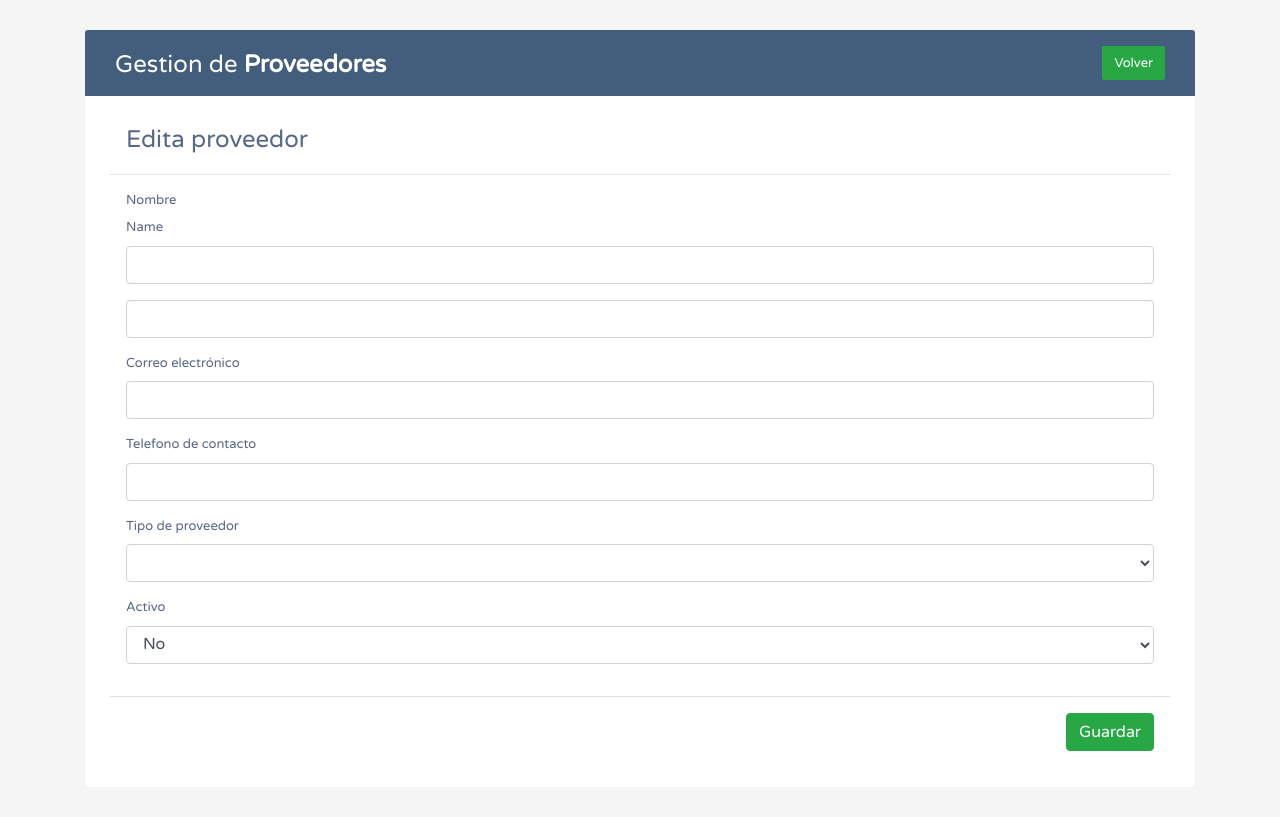
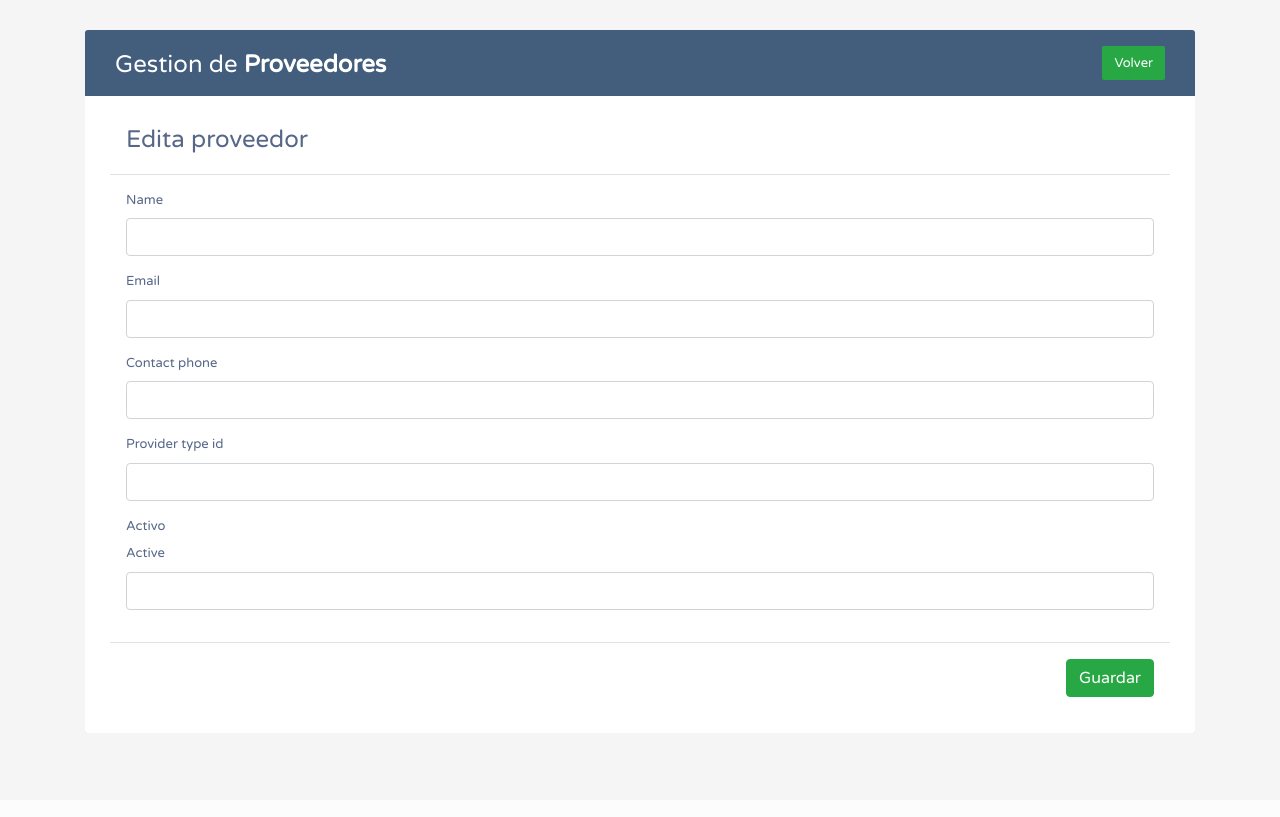
Before and after one commit to jordi5107/practica-vpt, a Symfony app: template templates/provider/edit.html.twig in a window 1280 px wide. After the commit the page ends 733 px from the top, so only its background shows below. Run offline with Twig, Linux system fonts and the light colour scheme; the template is opened without the code that fills it, so the values that code supplies are empty; form fields are guessed from the names that the template uses; some libraries are stand-ins or nearby versions.

Commit message:
feat: edit working and fixes

```diff
--- a/migrations/Version20231106214222.php
+++ b/migrations/Version20231107134954.php
@@ -10,7 +10,7 @@ use Doctrine\Migrations\AbstractMigration;
 /**
  * Auto-generated Migration: Please modify to your needs!
  */
-final class Version20231106214222 extends AbstractMigration
+final class Version20231107134954 extends AbstractMigration
 {
     public function getDescription(): string
     {
@@ -20,7 +20,7 @@ final class Version20231106214222 extends AbstractMigration
     public function up(Schema $schema): void
     {
         // this up() migration is auto-generated, please modify it to your needs
-        $this->addSql('CREATE TABLE provider (id INT AUTO_INCREMENT NOT NULL, name VARCHAR(255) NOT NULL, email VARCHAR(255) NOT NULL, contact_phone INT NOT NULL, provider_type BIGINT NOT NULL, active TINYINT(1) NOT NULL, created_at DATE NOT NULL, updated_at DATE NOT NULL, PRIMARY KEY(id)) DEFAULT CHARACTER SET utf8 COLLATE `utf8_unicode_ci` ENGINE = InnoDB');
+        $this->addSql('CREATE TABLE provider (id INT AUTO_INCREMENT NOT NULL, name VARCHAR(255) NOT NULL, email VARCHAR(255) NOT NULL, contact_phone INT NOT NULL, provider_type_id BIGINT NOT NULL, active TINYINT(1) NOT NULL, created_at DATE NOT NULL, updated_at DATE NOT NULL, PRIMARY KEY(id)) DEFAULT CHARACTER SET utf8 COLLATE `utf8_unicode_ci` ENGINE = InnoDB');
         $this->addSql('CREATE TABLE provider_type (id INT AUTO_INCREMENT NOT NULL, name VARCHAR(255) NOT NULL, PRIMARY KEY(id)) DEFAULT CHARACTER SET utf8 COLLATE `utf8_unicode_ci` ENGINE = InnoDB');
     }
 
--- a/templates/provider/edit.html.twig
+++ b/templates/provider/edit.html.twig
@@ -12,35 +12,38 @@
                             <h2>Gestion de <b>Proveedores</b></h2>
                         </div>
                         <div class="col-sm-6">
-                            <a href="{{path('list')}}" class="btn btn-success"><span>Volver</span></a>
+                            <a href="{{path('homepage')}}" class="btn btn-success"><span>Volver</span></a>
                         </div>
                     </div>
                 </div>
-                <!-- <form action="{{ path('edit', { 'id' : provider.id })}}" method="POST"> -->
-                    {{ form_start(form, {'action' : path('create')} ) }}
-
+                    {{ form_start(form, {'action' : path('edit', { 'id' : provider.id })} ) }}
                         <div class="modal-header">
                             <h4 class="modal-title">Edita proveedor</h4>
                         </div>
                         <div class="modal-body">
                             <div class="form-group">
-                            <label>Nombre</label>
+                                {# <label>Nombre</label> #}
                                 {{ form_row(form.name) }}
 
-                            <input type="text" name="name" value="{{ provider.name }}" class="form-control" required>
+                                {# <input type="text" name="name" value="{{ provider.name }}" class="form-control" required> #}
                             </div>
                             <div class="form-group">
-                            <label>Correo electrónico</label>
-                            <input type="email" name="email" value="{{ provider.email }}" class="form-control" required>
+                                {# <label>Correo electrónico</label> #}
+                                {{ form_row(form.email) }}
+                                {# <input type="email" name="email" value="{{ provider.email }}" class="form-control" required> #}
                             </div>
                             <div class="form-group">
-                            <label>Telefono de contacto</label>
-                            <input type="text" name="contact_phone" value="{{ provider.contactPhone }}" class="form-control" required>
+                                {# <label>Telefono de contacto</label> #}
+                                {{ form_row(form.contact_phone) }}
+
+                                {# <input type="text" name="contact_phone" value="{{ provider.contactPhone }}" class="form-control" required> #}
                             </div>
                             <div class="form-group">
-                            <label>Tipo de proveedor</label>
-                            <select class="form-control" name="provider_type_id" id="" >
-                                <!-- {% for providerType in providerTypes %}
+                                {# <label>Tipo de proveedor</label> #}
+                                {{ form_row(form.provider_type_id) }}
+
+                                {# <select class="form-control" name="provider_type_id" id="" > #}
+                                    {# {% for providerType in providerTypes %}
                                         {% if providerType == provider.provider_type_id %}
                                             <option value="{{providerType.id}}" selected>{{providerType.name}}</option>
 
@@ -49,29 +52,28 @@
 
                                         {% endif %}
 
-                                {% endfor %} -->
-                            </select>
+                                    {% endfor %}  #}
+                                {# </select> #}
                             </div>
                             <div class="form-group">
                                 <label>Activo</label>
-                            <select class="form-control" name="active" id="" >
-                                {% if provider.active == 1 %}
+                                {# <select class="form-control" name="active" id="" > #}
+                                {{ form_row(form.active) }}
+                                    {# {% if provider.active == 1 %}
                                         <option selected value="1">Si</option>
                                         <option value="0">No</option>
                                     {% else %}
                                         <option value="1">Si</option>
                                         <option selected value="0">No</option>
-                                {% endif %}
+                                    {% endif %} #}
 
-                            </select>
+                                {# </select> #}
                             </div>
                         </div>
                         <div class="modal-footer">
                             <input type="submit" class="btn btn-success" value="Guardar">
                         </div>
-                <!-- </form> -->
                 {{ form_end(form) }}
-
             </div>
         </div>
     </div>
--- a/templates/provider/new.html.twig
+++ b/templates/provider/new.html.twig
@@ -12,11 +12,10 @@
                             <h2>Gestion de <b>Proveedores</b></h2>
                         </div>
                         <div class="col-sm-6">
-                            <a href="{{path('list')}}" class="btn btn-success"><span>Volver</span></a>
+                            <a href="{{path('homepage')}}" class="btn btn-success"><span>Volver</span></a>
                         </div>
                     </div>
                 </div>
-                <!-- <form name="provider_form" action="{{ path('create')}}" method="POST"> -->
                     {{ form_start(form, {'action' : path('create')} ) }}
                         <div class="modal-header">
                             <h4 class="modal-title">Crear proveedor</h4>
@@ -63,8 +62,6 @@
                             <input type="submit" class="btn btn-success" value="Crear">
                         </div>
                     {{ form_end(form) }}
-
-                <!-- </form> -->
             </div>
         </div>
     </div>
```
Also changed, not shown: src/Controller/ProviderController.php (+16 -22 lines), src/Entity/Provider.php (+7 -0 lines), templates/provider/index.html.twig (+0 -45 lines). Lines whose indentation alone changed are shown as unchanged.
